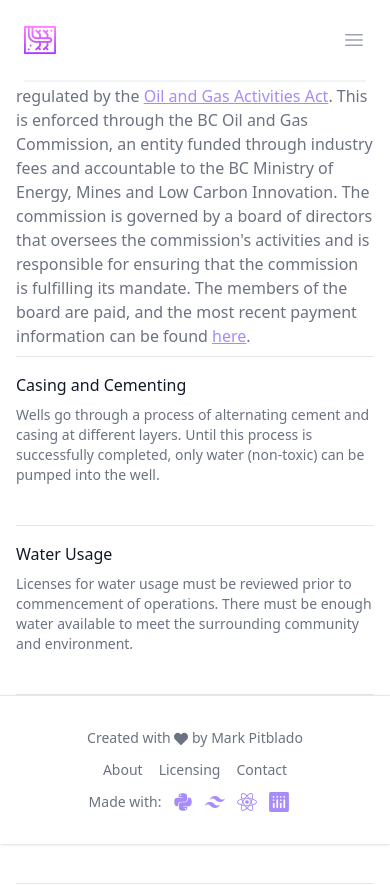
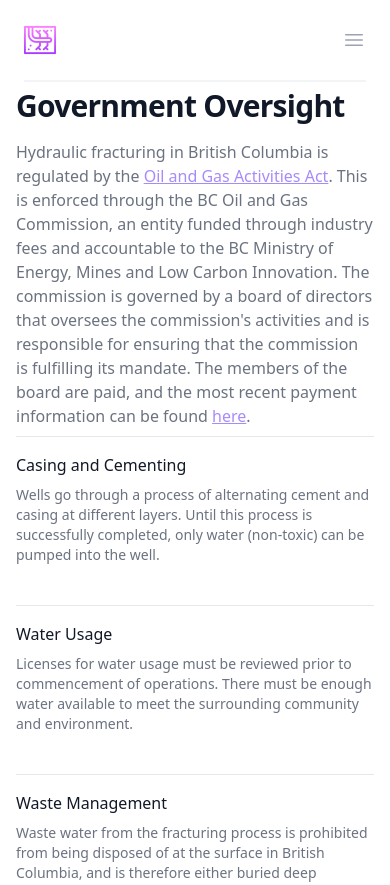
Before and after one commit to mark-pitblado/fracking_app, a React (Vite) app: page /oversight in a window 390 px wide. Shown: the top 885 px of the page. Built offline with nearby package versions, Linux system fonts and the light colour scheme.

Commit message:
Quick patch for mobile until I can work on it more

```diff
--- a/src/components/Footer.jsx
+++ b/src/components/Footer.jsx
@@ -8,7 +8,7 @@ import { Link } from "react-router-dom";
 
 const Footer = () => {
   return (
-    <footer class="fixed bottom-0 left-0 z-20 w-full p-8 flex-col md:flex-row bg-white border-t border-gray-200 shadow flex items-center justify-between">
+    <footer class="md:fixed bottom-0 left-0 z-20 w-full p-8 flex-col md:flex-row bg-white border-t border-gray-200 shadow flex items-center justify-between">
       <span class="text-sm text-gray-500 sm:text-center dark:text-gray-400">
         Created with <FaHeart className="inline" /> by{" "}
         <a href="https://www.markpitblado.me" class="hover:underline">
--- a/src/components/Oversight.jsx
+++ b/src/components/Oversight.jsx
@@ -32,7 +32,7 @@ const Oversight = () => {
     <div className="bg-white">
       <div className="mx-auto grid max-w-2xl grid-cols-1 items-center gap-y-8 gap-x-8 py-2 px-4 sm:px-6 sm:py-12 lg:max-w-7xl lg:grid-cols-2 lg:px-8">
         <div>
-          <h2 className="text-3xl font-bold tracking-tight text-gray-900 sm:text-4xl">
+          <h2 className="text-3xl font-bold mt-20 md:mt-10 tracking-tight text-gray-900 sm:text-4xl">
             Government Oversight
           </h2>
           <p className="mt-4 text-gray-500">
@@ -71,7 +71,7 @@ const Oversight = () => {
             ))}
           </dl>
         </div>
-        <div className="grid grid-flow-col grid-rows-2 gap-8">
+        <div className="grid grid-flow-col grid-rows-2 mt-20 gap-8">
           <img
             src={Regulation1}
             alt="A brown bear"
```
Also changed, not shown: 4 other files (tests, documents, lock files or other folders).
